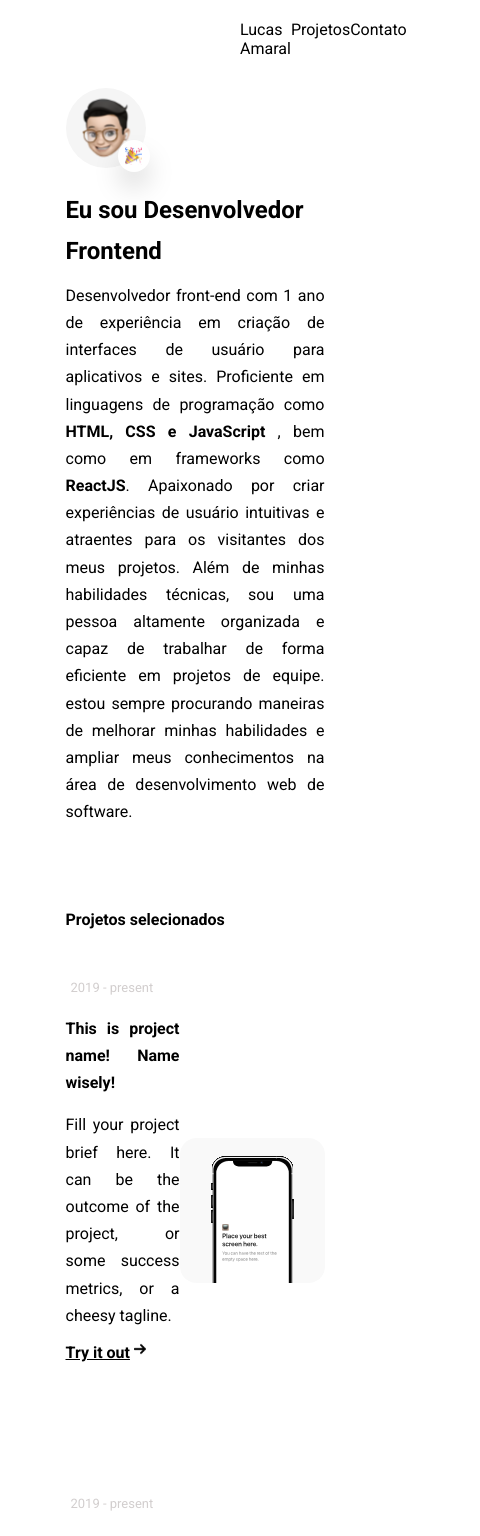
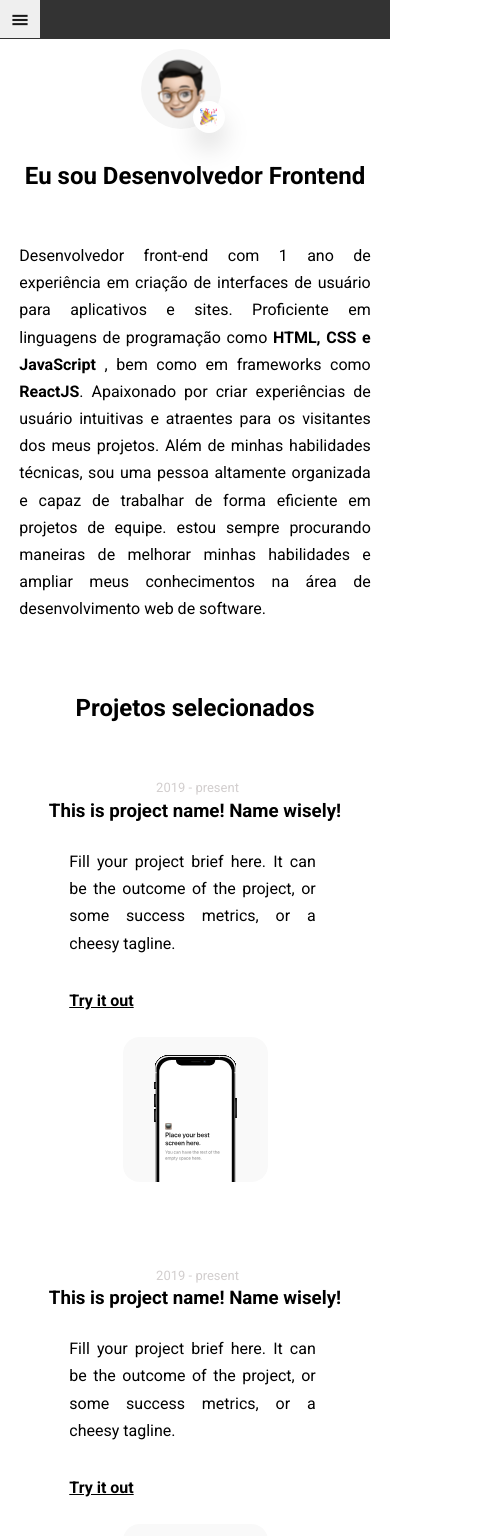
Before and after one commit to lucasamaraloliveira/portifolio, a React (Vite) app: page / in a window 390 px wide. Shown: the top 1536 px of the page, 480 px wide, since content can reach past the window. Built offline with nearby package versions, Linux system fonts and the light colour scheme.

Commit message:
feat:create mobile

```diff
--- a/src/App.jsx
+++ b/src/App.jsx
@@ -1,6 +1,7 @@
 import Navbar from './components/layout/Navbar'
 import Container from './components/layout/Container'
 import Footer from './components/layout/Footer'
+import HamburgerMenu from './components/layout/Navbar/HamburgerMenu'
 
 
 
@@ -9,6 +10,7 @@ function App() {
   return (
     <div>
       <Navbar/>
+      <HamburgerMenu/>
       <Container/>
       <Footer/>
     </div>
--- a/src/components/layout/Container/Container.css
+++ b/src/components/layout/Container/Container.css
@@ -3,6 +3,7 @@
   padding: 10px;
   display: flex;
   justify-content: center;
+  text-align: justify;
   line-height: 1.7;
 }
 
@@ -12,7 +13,7 @@
   /* background-color: aqua; */
 }
 .container-img img {
-  margin-bottom: -30px;
+  margin-bottom: -90px;
 }
 .container-img p {
   margin-top: 10px;
@@ -47,3 +48,9 @@
     /* background-color: aqua;   */
   }
 }
+@media (max-width: 428px) {
+  .container-img {
+    width: 95%;
+    text-align: center;
+  }
+}
--- a/src/components/layout/Container/Projects/Projects.css
+++ b/src/components/layout/Container/Projects/Projects.css
@@ -2,6 +2,7 @@
 .container-projects {
     display: flex;
     justify-content: space-around;
+    text-align: justify ;
     align-items: center;
     /* background-color: yellow; */
     margin-bottom: 90px;
@@ -11,9 +12,18 @@ span {
     margin-left: 5px;
 
 }
+ h2{
+    margin-top: 65px;
+    margin-bottom: 45px;
 
-.container-projects p {
+}
+
+.container-projects h3{
     margin-top: 15px;
+
+}
+.container-projects p{
+    margin-right: 45px;
 
 }
 
@@ -41,3 +51,72 @@ a:hover {
     margin-top: 4px;
     display: flex;
 }
+
+@media (max-width:429px){
+    .p-container{
+        padding: 10px;
+        /* background-color: red; */
+        display: flex;
+        flex-direction: column;
+        text-align: center;
+        margin-left: 40px;
+    }
+    .a-container{
+        width: 100%;
+        display: flex;
+        flex-direction: column;
+        text-align: end;
+
+    }
+    .arrow {
+        display: none;
+    }
+
+    .container-projects {
+        width: 100%;
+        height: 400px;
+        display: flex;
+        justify-content: center;
+        flex-direction: column;
+        align-items: center;
+        /* background-color: yellow; */
+        margin-bottom: 60px;
+
+    }
+    .container-projects img {
+        margin-bottom: 30px;
+        width: 100%;
+        max-width: 300p;
+    }
+    .container-projects h3 {
+        text-align: center;
+    }
+    .container-projects a {
+        text-align: center;
+    }
+
+}
+@media (max-width:390px){
+    .container-projects {
+        width: 100%;
+        height: 400px;
+        display: flex;
+        flex-direction: column;
+        align-items: center;
+        /* background-color: yellow; */
+        margin-bottom: 60px;
+
+    }
+    .container-projects img {
+        margin-bottom: 30px;
+        width: 100%;
+        max-width: 300p;
+    }
+    .container-projects h3 {
+        text-align: center;
+    }
+    .container-projects a {
+        text-align: center;
+    }
+
+}
--- a/src/components/layout/Container/Projects/index.jsx
+++ b/src/components/layout/Container/Projects/index.jsx
@@ -7,44 +7,39 @@ function Projects() {
   return (
     <div>
         <div>
-            <h4 id='Project'>Projetos selecionados</h4>
+            <h2 id='Project'>Projetos selecionados</h2>
             <span>2019 - present</span>
             <div className='container-projects'>
              <div>
-                <p> <b>This is project name! Name wisely!</b></p>
-                <p>Fill your project brief here.
+                <h3> This is project name! Name wisely!</h3>
+                <p className='p-container'>Fill your project brief here.
                 It can be the outcome of the project,
                 or some success metrics, or a cheesy tagline.</p>
                 <div className='align-arrow'>
                   <div>
-                    <a href=""> <b> Try it out</b></a>
+                    <a className='p-container' href=""> <b> Try it out</b></a>
                   </div>
-                  <div>
-                  <img src={Arrow} alt="" />
-                  </div>
+
                 </div>
-
-
               </div>
               <div>
                 <img src={Project} alt="project 1" />
               </div>
 
+
             </div>
             <span>2019 - present</span>
             <div className='container-projects'>
              <div>
-                <p> <b>This is project name! Name wisely!</b></p>
-                <p>Fill your project brief here.
+             <h3> This is project name! Name wisely!</h3>
+                <p className='p-container'>Fill your project brief here.
                 It can be the outcome of the project,
                 or some success metrics, or a cheesy tagline.</p>
                 <div className='align-arrow'>
-                  <div>
-                    <a href=""><b> Try it out</b></a>
+                  <div >
+                    <a className='p-container' href=""><b> Try it out</b></a>
                   </div>
-                  <div>
-                  <img src={Arrow} alt="" />
-                  </div>
+
                 </div>
 
               </div>
@@ -52,22 +47,19 @@ function Projects() {
                 <img src={Project} alt="project 2" />
               </div>
 
+
             </div><span>2019 - present</span>
             <div className='container-projects'>
              <div>
-                <p> <b>This is project name! Name wisely!</b></p>
-                <p>Fill your project brief here.
+             <h3> This is project name! Name wisely!</h3>
+                <p className='p-container'>Fill your project brief here.
                 It can be the outcome of the project,
                 or some success metrics, or a cheesy tagline.</p>
                 <div className='align-arrow'>
                   <div>
-                    <a href=""><b> Try it out</b></a>
-                  </div>
-                  <div>
-                  <img src={Arrow} alt="" />
+                    <a className='p-container' href=""><b> Try it out</b></a>
                   </div>
                 </div>
-
               </div>
               <div>
                 <img src={Project} alt="project 3" />
--- a/src/components/layout/Footer/index.jsx
+++ b/src/components/layout/Footer/index.jsx
@@ -1,28 +1,22 @@
-import React from "react";
-import "./Footer.css";
+import React from 'react'
+import './Footer.css'
 
 function Footer() {
   return (
-    <div className="footer-color">
-      <div className="social-media">
-        <h3 id="Contact">Contact</h3>
-        <ul>
-          <li>
-            <a href="https://github.com/lucasamaraloliveira" target="_blank">
-              {" "}
-              Github
-            </a>
-          </li>
-          <li>
-            <a href="">LinkedIn</a>
-          </li>
+    <div className='footer-color'>
+      <div className='social-media'>
+      <h3 id='Contact'>Contact</h3>
+        <ul >
+          <li><a href="https://github.com/lucasamaraloliveira" target='_blank'> Github</a></li>
+          <li><a href=""> LinkedIn</a></li>
+          <li><a href="https://api.whatsapp.com/send?phone=5521969630415&text=Olá, me interessei pelo seu trabalho, gostaria de conversar um pouco com você!">WhatsApp</a></li>
         </ul>
       </div>
-      <footer>
-        <p> Desenvolvido por Lucas Amaral</p>
-      </footer>
+      <footer>Desenvolvido por<b> Lucas Amaral&copy;</b></footer>
     </div>
-  );
+
+
+  )
 }
 
-export default Footer;
+export default Footer
--- /dev/null
+++ b/src/components/layout/Navbar/HamburgerMenu/HamburgerMenu.css
@@ -0,0 +1,172 @@
+.menu-hamburguer {
+    display: none;
+  }
+  @media (max-width: 360px) {
+    .navbar{
+        display: none;
+    }
+    .menu-hamburguer {
+        display: block;
+        background-color: #333; /*Cor de fundo do componente*/
+        color: #fff; /* Cor do texto e do ícone */
+        font-size: 18px; /* Tamanho da fonte */
+      }
+      .menu-hamburguer a {
+        color: #ffffff; /* Cor do texto dos links */
+        text-decoration: none; /* Remove a sublinhado dos links */
+        font-size: 18px; /* Tamanho da fonte dos links */
+        margin-bottom: 10px;
+      }
+
+      .menu-hamburguer a:hover {
+        color: #ccc; /* Cor do texto dos links quando o mouse estiver sobre eles */
+      }
+
+      .menu-hamburguer .icon {
+        margin-left: -5px;
+        margin-bottom: -5px;
+        display: inline-block; /* Exibe o ícone como um bloco inline */
+        width: 40px; /* Largura do ícone */
+        height: 40px; /* Altura do ícone */
+        cursor: pointer; /* Altera o cursor do mouse para um ponteiro quando o mouse estiver sobre o ícone */
+      }
+
+      .menu-hamburguer  ul {
+       display: flex;
+       flex-direction: column;
+       align-items: center;
+       line-height: 1.7;
+      }
+  }
+
+  @media (max-width: 390px) {
+    .navbar{
+        display: none;
+    }
+    .menu-hamburguer {
+        display: block;
+        background-color: #333; /*Cor de fundo do componente*/
+        color: #fff; /* Cor do texto e do ícone */
+        font-size: 18px; /* Tamanho da fonte */
+      }
+
+      .menu-hamburguer button {
+       padding:-50px ;
+      }
+
+
+      .menu-hamburguer a {
+        color: #ffffff; /* Cor do texto dos links */
+        text-decoration: none; /* Remove a sublinhado dos links */
+        font-size: 18px; /* Tamanho da fonte dos links */
+        margin-bottom: 10px;
+      }
+
+      .menu-hamburguer a:hover {
+        color: #ccc; /* Cor do texto dos links quando o mouse estiver sobre eles */
+      }
+
+      .menu-hamburguer .icon {
+        margin-left: -5px;
+        margin-bottom: -5px;
+        display: inline-block; /* Exibe o ícone como um bloco inline */
+        width: 40px; /* Largura do ícone */
+        height: 40px; /* Altura do ícone */
+        cursor: pointer; /* Altera o cursor do mouse para um ponteiro quando o mouse estiver sobre o ícone */
+      }
+
+      .menu-hamburguer  ul {
+       display: flex;
+       flex-direction: column;
+       align-items: center;
+       line-height: 1.7;
+      }
+  }
+  @media (max-width: 415px) {
+    .navbar{
+        display: none;
+    }
+    .menu-hamburguer {
+        display: block;
+        background-color: #333; /*Cor de fundo do componente*/
+        color: #fff; /* Cor do texto e do ícone */
+        font-size: 18px; /* Tamanho da fonte */
+      }
+
+      .menu-hamburguer button {
+       padding:-50px ;
+      }
+
+
+      .menu-hamburguer a {
+        color: #ffffff; /* Cor do texto dos links */
+        text-decoration: none; /* Remove a sublinhado dos links */
+        font-size: 18px; /* Tamanho da fonte dos links */
+        margin-bottom: 10px;
+      }
+
+      .menu-hamburguer a:hover {
+        color: #ccc; /* Cor do texto dos links quando o mouse estiver sobre eles */
+      }
+
+      .menu-hamburguer .icon {
+        margin-left: -5px;
+        margin-bottom: -5px;
+        display: inline-block; /* Exibe o ícone como um bloco inline */
+        width: 40px; /* Largura do ícone */
+        height: 40px; /* Altura do ícone */
+        cursor: pointer; /* Altera o cursor do mouse para um ponteiro quando o mouse estiver sobre o ícone */
+      }
+
+      .menu-hamburguer  ul {
+       display: flex;
+       flex-direction: column;
+       align-items: center;
+       line-height: 1.7;
+      }
+
+  }
+
+  @media (max-width: 428px) {
+    .navbar{
+      display: none;
+  }
+  .menu-hamburguer {
+      display: block;
+      background-color: #333; /*Cor de fundo do componente*/
+      color: #fff; /* Cor do texto e do ícone */
+      font-size: 18px; /* Tamanho da fonte */
+    }
+
+    .menu-hamburguer button {
+     padding:-50px ;
+    }
+
+
+    .menu-hamburguer a {
+      color: #ffffff; /* Cor do texto dos links */
+      text-decoration: none; /* Remove a sublinhado dos links */
+      font-size: 18px; /* Tamanho da fonte dos links */
+      margin-bottom: 10px;
+    }
+
+    .menu-hamburguer a:hover {
+      color: #ccc; /* Cor do texto dos links quando o mouse estiver sobre eles */
+    }
+
+    .menu-hamburguer .icon {
+      margin-left: -5px;
+      margin-bottom: -5px;
+      display: inline-block; /* Exibe o ícone como um bloco inline */
+      width: 40px; /* Largura do ícone */
+      height: 40px; /* Altura do ícone */
+      cursor: pointer; /* Altera o cursor do mouse para um ponteiro quando o mouse estiver sobre o ícone */
+    }
+
+    .menu-hamburguer  ul {
+     display: flex;
+     flex-direction: column;
+     align-items: center;
+     line-height: 1.7;
+    }
+  }
--- /dev/null
+++ b/src/components/layout/Navbar/HamburgerMenu/index.jsx
@@ -0,0 +1,30 @@
+import React, { useState } from 'react';
+import './HamburgerMenu.css'
+import Hamburguer from '../../../../assets/hamburger.png'
+
+function HamburgerMenu() {
+  const [menuOpen, setMenuOpen] = useState(false);
+
+  const toggleMenu = () => {
+    setMenuOpen(!menuOpen);
+  }
+
+  return (
+
+    <div className='menu-hamburguer'>
+
+      <button onClick={toggleMenu}>
+        <span><img className='icon' src={Hamburguer} alt="" /> </span>
+      </button>
+      {menuOpen && (
+        <ul>
+          <a href="#"><li>Lucas Amaral</li></a>
+          <a href="#Project"><li>Projetos </li></a>
+          <a href="#Contact"><li>Contato</li></a>
+        </ul>
+      )}
+    </div>
+  );
+}
+
+export default HamburgerMenu;
```
Also changed, not shown: src/components/layout/Footer/Footer.css (+86 -58 lines), src/assets/hamburger.png (added).
